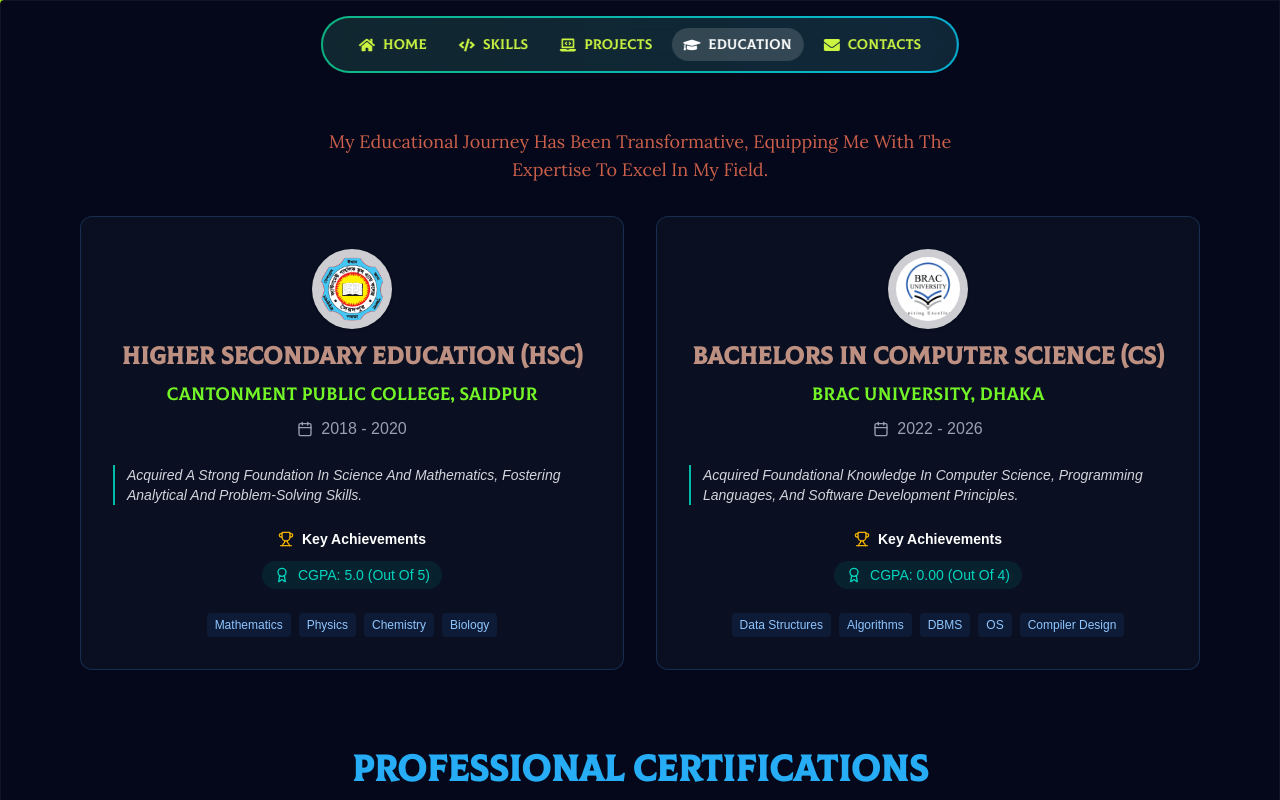
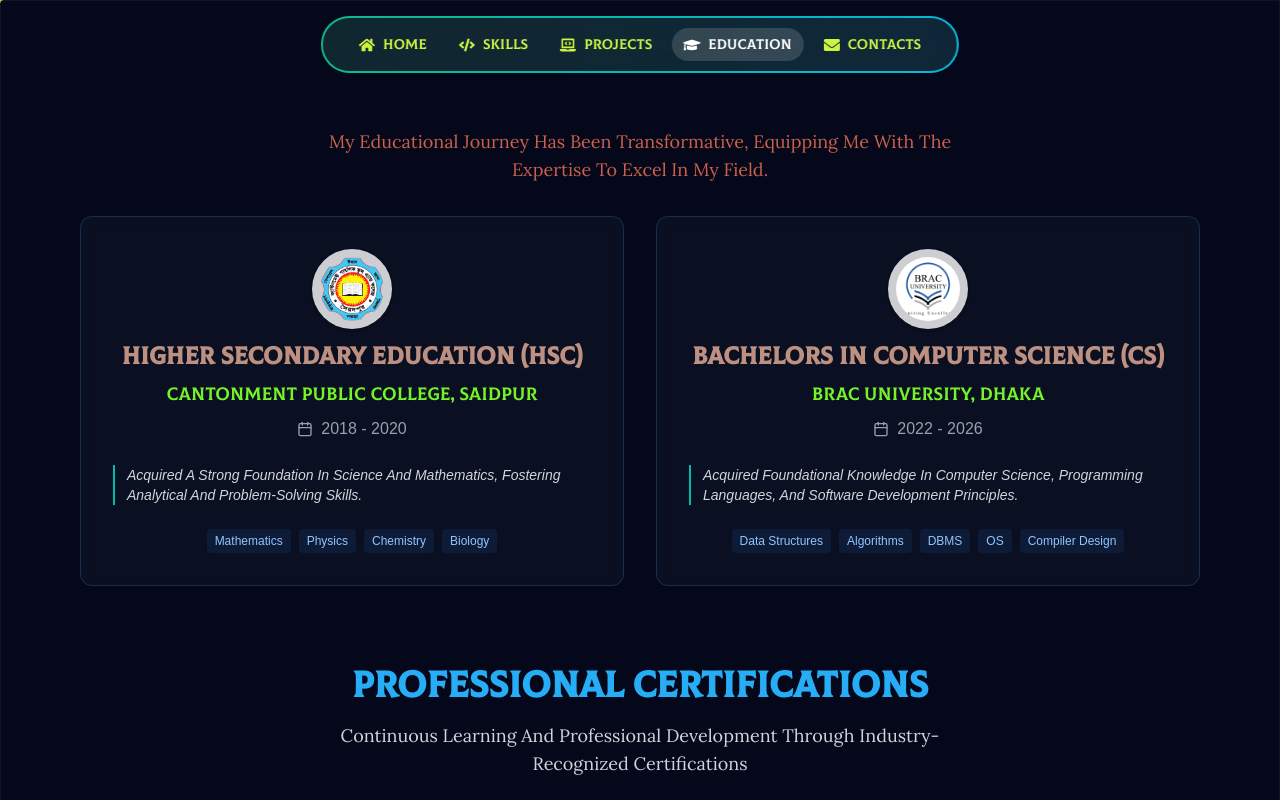
Before and after one commit to uzicodes/utsho-heaven-chowdhury, a Next.js app: page /education in a window 1280 px wide. Shown: the top 800 px of the page. Built offline with nearby package versions, Linux system fonts and the light colour scheme.

Commit message:
removeed the CGPA from the education cards

```diff
--- a/src/app/education/page.tsx
+++ b/src/app/education/page.tsx
@@ -195,18 +195,6 @@ const EducationSection: React.FC = () => {
 									{edu.description}
 								</p>
 
-																<div className="space-y-3 text-center">
-																	<h4 className="text-sm font-semibold text-white flex items-center justify-center gap-2">
-																		<Trophy className="w-4 h-4 text-yellow-500" />
-																		Key Achievements
-																	</h4>
-																	<div className="flex justify-center">
-																		<div className="px-3 py-1 rounded-full bg-teal-500/10 text-teal-400 flex items-center gap-2 text-sm justify-center">
-																			<Award className="w-4 h-4" />
-																			<span>{edu.achievements[0]}</span>
-																		</div>
-																	</div>
-																</div>
 
 																<div className="flex flex-wrap justify-center gap-2">
 																	{edu.skills.map((skill, i) => (
```
